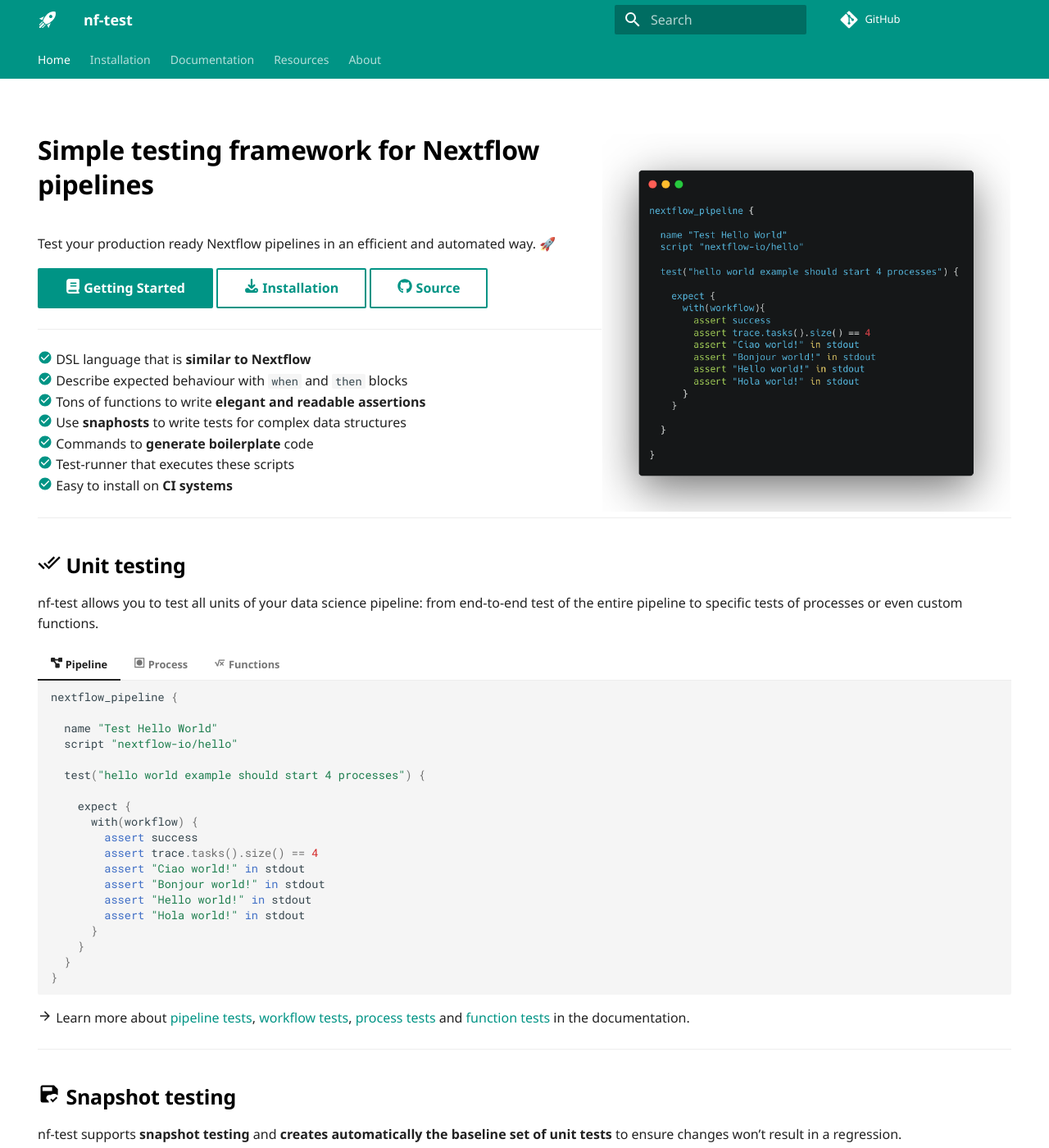
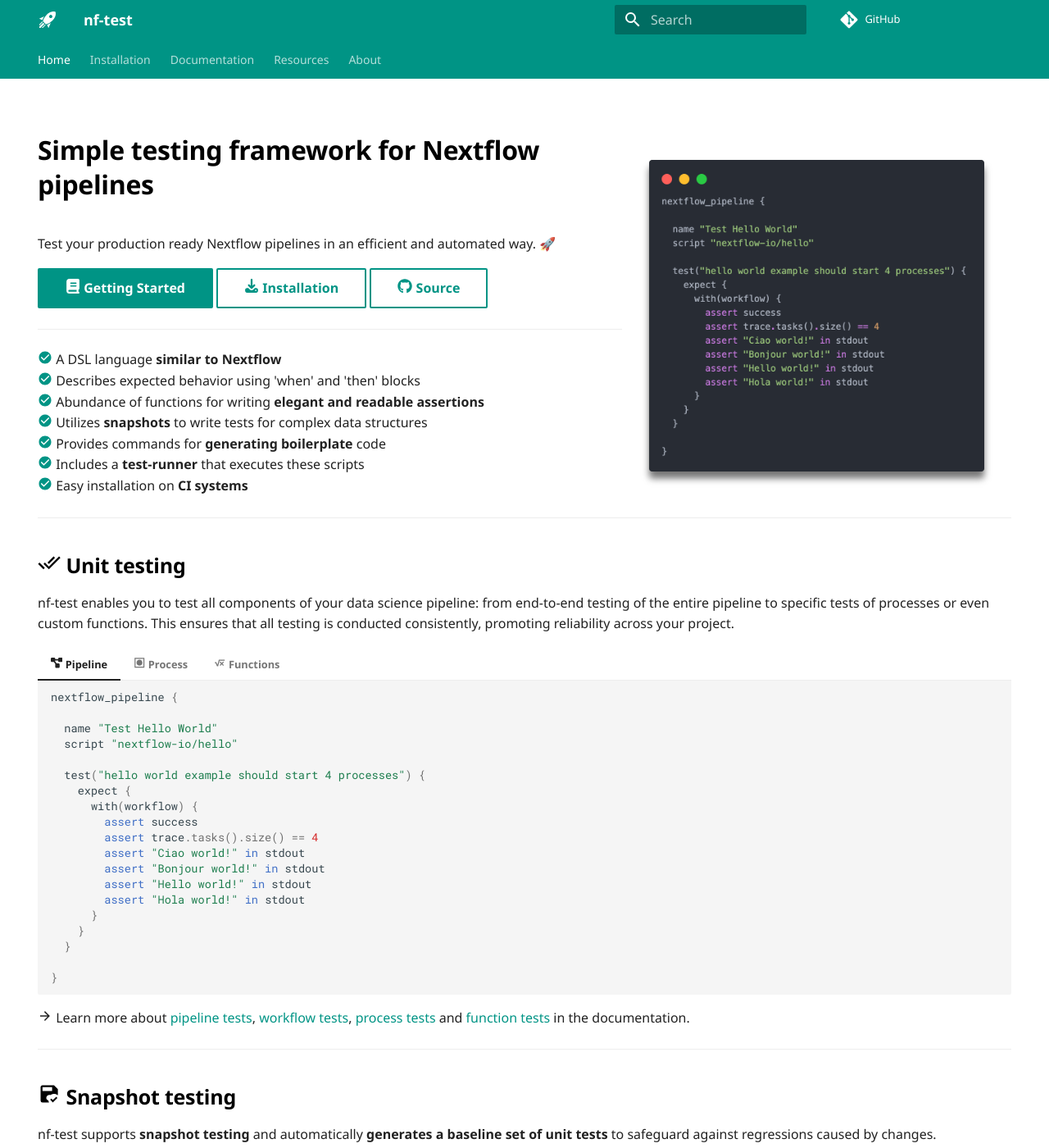
Before and after one commit to askimed/nf-test, an MkDocs documentation site: the page built from docs/index.md, in a window 1280 px wide and 1400 px high. Shown: the whole window at 82% size. Built offline with MkDocs 1.6.1 and Material for MkDocs 9.7.7, drawn with Linux system fonts in a browser that asks for light colours; some web fonts are replaced; comment, search, counter and statistics services are not loaded; some of the changed text lies outside the part shown.

Commit message:
Fix typos in documentation

````diff
--- a/docs/index.md
+++ b/docs/index.md
@@ -4,7 +4,7 @@
   - toc
 ---
 
-![](assets/example.png){ .right}
+![](assets/example.png){ .right .image}
 
 # Simple testing framework for Nextflow pipelines
 
@@ -16,19 +16,19 @@
 
 ---
 
-[:material-check-circle:]() DSL language that is **similar to Nextflow** <br/>
-[:material-check-circle:]() Describe expected behaviour with `when` and `then` blocks <br/>
-[:material-check-circle:]() Tons of functions to write **elegant and readable assertions** <br/>
-[:material-check-circle:]() Use **snaphosts** to write tests for complex data structures <br/>
-[:material-check-circle:]() Commands to **generate boilerplate** code <br/>
-[:material-check-circle:]() Test-runner that executes these scripts <br/>
-[:material-check-circle:]() Easy to install on **CI systems** <br/>
+[:material-check-circle:]() A DSL language **similar to Nextflow**  <br/>
+[:material-check-circle:]() Describes expected behavior using 'when' and 'then' blocks <br/>
+[:material-check-circle:]() Abundance of functions for writing **elegant and readable assertions** <br/>
+[:material-check-circle:]() Utilizes **snapshots** to write tests for complex data structures <br/>
+[:material-check-circle:]() Provides commands for **generating boilerplate** code <br/>
+[:material-check-circle:]() Includes a **test-runner** that executes these scripts <br/>
+[:material-check-circle:]() Easy installation on **CI systems** <br/>
 
 ---
 
 ## :material-check-all: Unit testing
 
-nf-test allows you to test all units of your data science pipeline: from end-to-end test of the entire pipeline to specific tests of processes or even custom functions.
+nf-test enables you to test all components of your data science pipeline: from end-to-end testing of the entire pipeline to specific tests of processes or even custom functions. This ensures that all testing is conducted consistently, promoting reliability across your project.
 
 === ":fontawesome-solid-diagram-project: Pipeline"
 
@@ -39,7 +39,6 @@
       script "nextflow-io/hello"
 
       test("hello world example should start 4 processes") {
-
         expect {
           with(workflow) {
             assert success
@@ -51,6 +50,7 @@
           }
         }
       }
+
     }
     ```
 
@@ -91,7 +91,9 @@
                     assert path(index.get(0)+'/info.json').md5 == "80831602e2ac825e3e63ba9df5d23505"
                 }
             }
+
         }
+
     }
     ```
 
@@ -120,7 +122,7 @@
 
 ## :material-content-save-check: Snapshot testing
 
-nf-test supports **snapshot testing** and **creates automatically the baseline set of unit tests** to ensure changes won’t result in a regression.<br/>nf-test takes a snapshot of the output channels or any other object, then compares it to a reference snapshot file stored alongside the test. The test will fail, if the two snapshots do not match.
+nf-test supports **snapshot testing** and automatically **generates a baseline set of unit tests** to safeguard against regressions caused by changes.</br>nf-test captures a snapshot of output channels or any other objects and subsequently compares them to reference snapshot files stored alongside the tests. If the two snapshots do not match, the test will fail
 
 :material-arrow-right: [Learn more](docs/assertions/snapshots)
 
@@ -128,7 +130,7 @@
 
 ## :material-power-plug-outline: Highly extendable
 
-nf-test supports including third party libraries (e.g. jar files ) or functions from groovy files to either extend it functionality or to avoid duplicate code and to keep the logic in test cases simple. As most assertions are usecase specific, nf-test integrates a plugin system that provides the possibility to extend existing classes with custom methods. For example [FASTA file support](docs/assertions/fasta).
+nf-test supports the **inclusion of third-party libraries** (e.g., jar files) or functions from Groovy files. This can be done to either extend its functionality or to prevent code duplication, thus maintaining simplicity in the logic of test cases. Given that many assertions are specific to use cases, nf-test incorporates a **plugin system** that allows for the extension of existing classes with custom methods. For example [FASTA file support](docs/assertions/fasta).
 
 :material-arrow-right: [Learn more](docs/assertions/libraries)
 
--- a/docs/style.css
+++ b/docs/style.css
@@ -9,7 +9,7 @@
 
 .right{
     float: right;
-    width: 500px;
+    width: 40%;
 }
 
 .md-footer {
@@ -20,3 +20,10 @@
 .md-footer__inner {
     display: none !important;
 }
+
+
+@media (max-width: 600px) {
+    .image  {
+        display:none;
+    }
+}
````
Also changed, not shown: docs/resources.md (+9 -1 lines), docs/assets/example.png.
